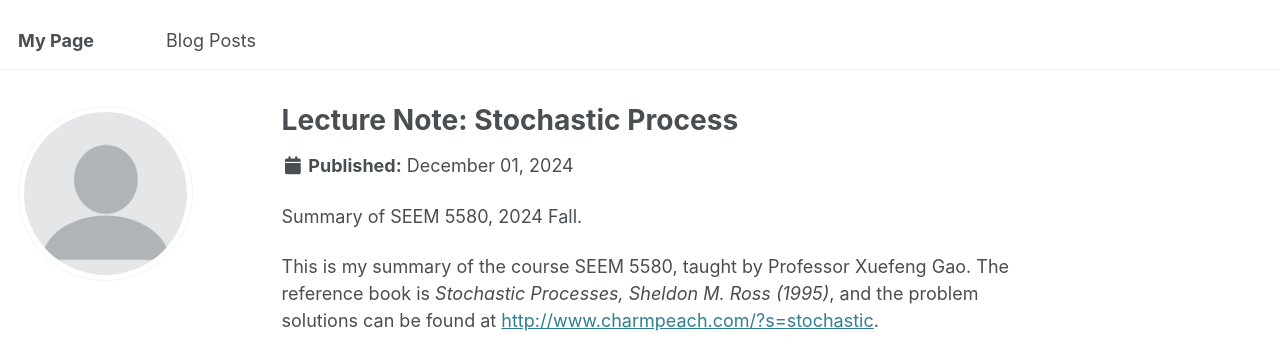
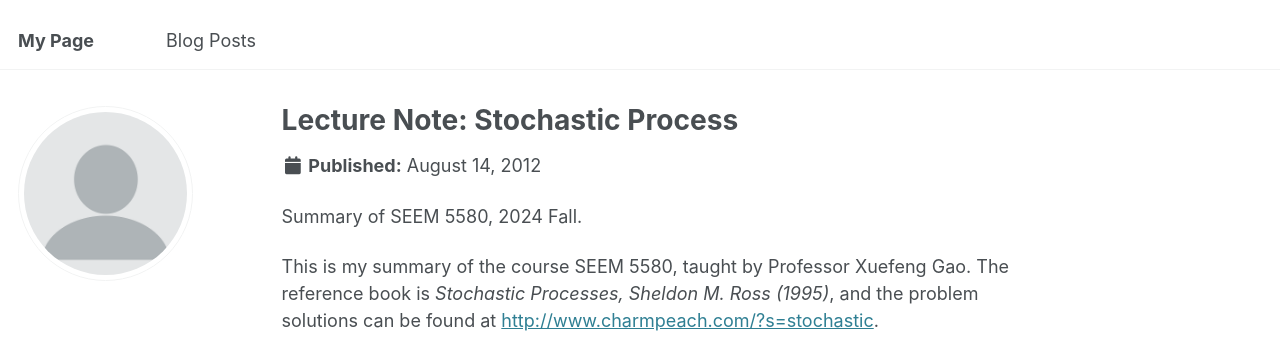
Before and after one commit to JiinnW/JiinnW, a Jekyll site: the page built from _posts/2012-08-14-blog-post-1.md, in a window 1280 px wide and 900 px high. Shown: the top 348 px of the window. Built offline with Jekyll 4.4.1, drawn with Linux system fonts in a browser that asks for light colours; some of the changed lines change nothing that is shown.

Commit message:
no date test

```diff
--- a/_posts/2012-08-14-blog-post-1.md
+++ b/_posts/2012-08-14-blog-post-1.md
@@ -1,6 +1,6 @@
 ---
 title: 'Lecture Note: Stochastic Process'
-date: 2024-12-01
+# date: 2024-12-01
 permalink: /posts/2024/12/blog-post-1/
 tags:
   - stochastic process
```
